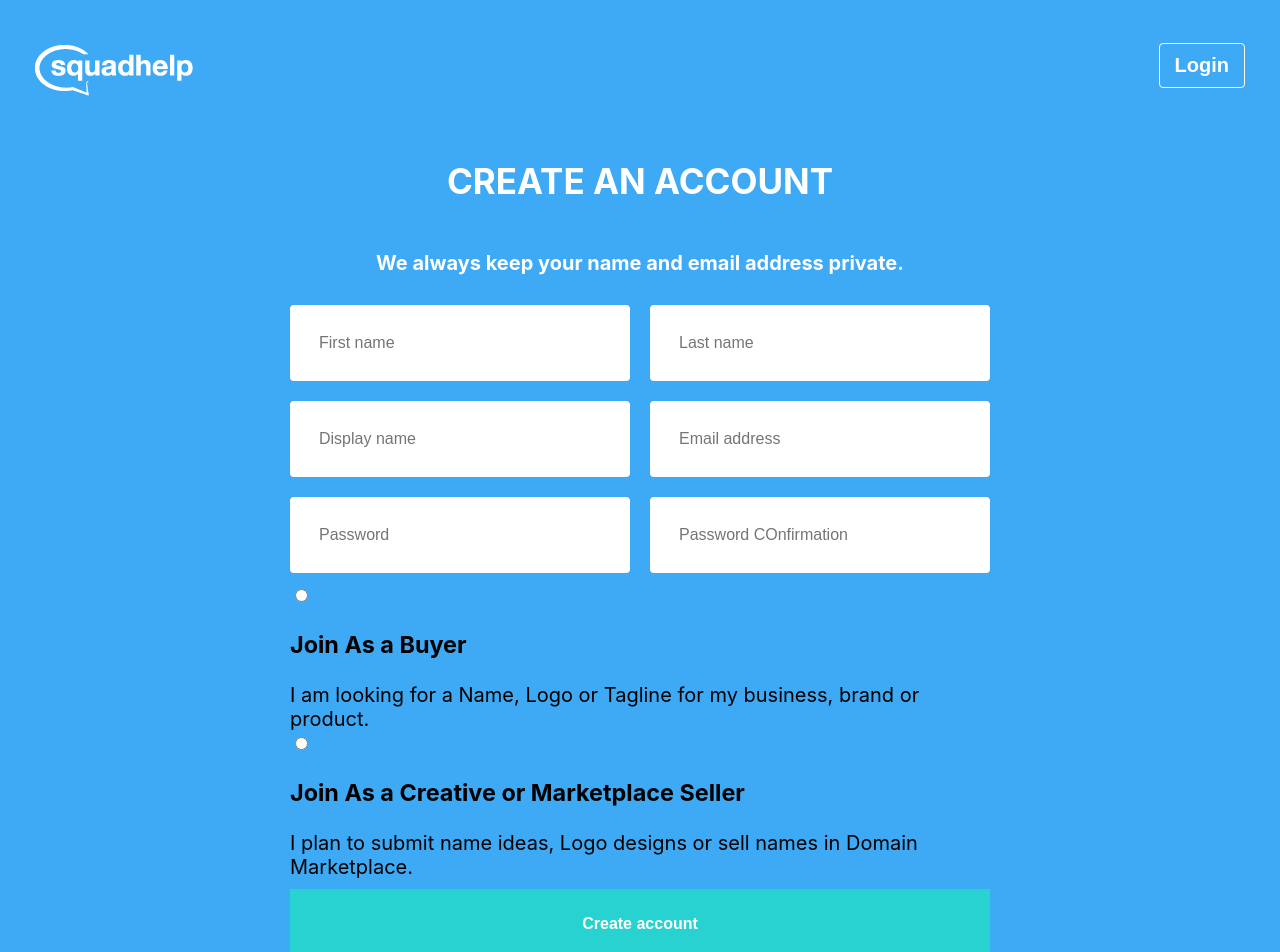
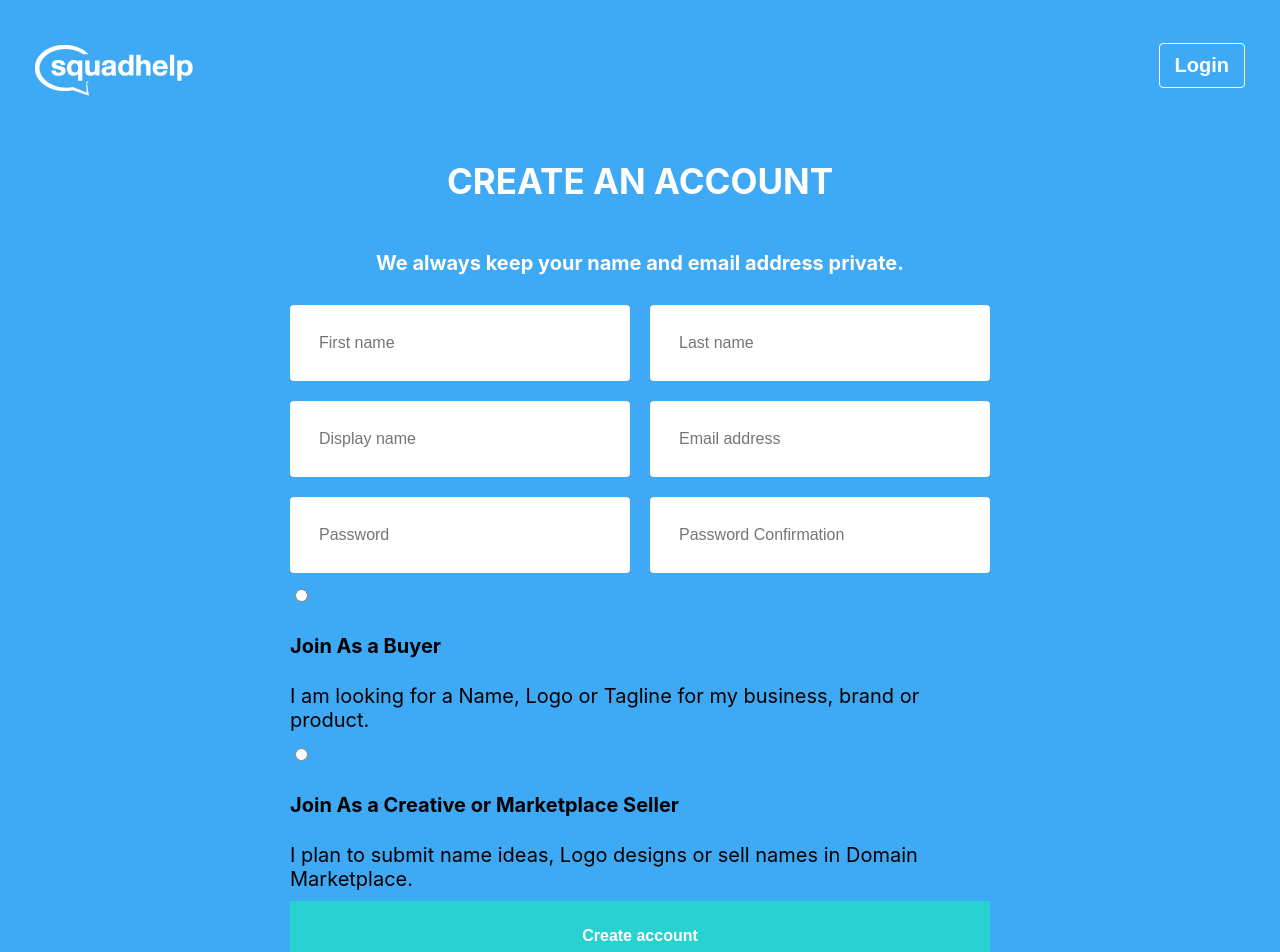
Before and after one commit to morghull/fm_hw_react_signin_form, a React (Create React App) app: page /signup in a window 1280 px wide. Shown: the top 952 px of the page. Built offline with nearby package versions, Linux system fonts and the light colour scheme.

Commit message:
extend inputWrapper to work with different types

```diff
--- a/src/components/forms/InputWrapper/InputWrapper.module.scss
+++ b/src/components/forms/InputWrapper/InputWrapper.module.scss
@@ -8,7 +8,8 @@
 .inputWrapper + .inputWrapper {
   margin-top: 0.5rem;
 }
-.input {
+.input[type="text"],
+.input[type="password"] {
   width: 100%;
   padding: 1.3rem 1.3rem;
   border: 0.15rem solid transparent;
@@ -17,7 +18,8 @@
   color: $clr-font-inputs;
   outline: none;
 }
-.valid+span::after {
+.valid[type="text"]+span::after,
+.valid[type="password"]+span::after {
   content: '';
   width: .5rem;
   height: 1rem;
@@ -34,7 +36,8 @@
   border-radius: 15%;
   z-index: 100;
 }
-.invalid {
+.invalid[type="text"],
+.invalid[type="password"] {
   border: 0.15rem solid $clr-invalid;
 }
 .error {
--- a/src/components/forms/InputWrapper/index.js
+++ b/src/components/forms/InputWrapper/index.js
@@ -4,7 +4,7 @@ import cx from 'classnames';
 import styles from './InputWrapper.module.scss';
 
 const InputWrapper = (props) => {
-  const { name, ...rest } = props;
+  const { name, children, ...rest } = props;
   return (
     <label className={styles.inputWrapper}>
       <Field name={name}>
@@ -13,8 +13,11 @@ const InputWrapper = (props) => {
             [styles.valid]: meta.touched && !meta.error,
             [styles.invalid]: meta.touched && meta.error,
           });
-          return (<>
-            <input className={classNames} {...field} {...rest} /><span/></>
+          return (
+            <>
+              <input className={classNames} {...field} {...rest} />
+              <span />
+            </>
           );
         }}
       </Field>
@@ -23,6 +26,7 @@ const InputWrapper = (props) => {
         component="div"
         className={styles.error}
       ></ErrorMessage>
+      {children}
     </label>
   );
 };
--- a/src/components/forms/SignUpForm/index.js
+++ b/src/components/forms/SignUpForm/index.js
@@ -50,24 +50,22 @@ const SignUpForm = () => {
         <ShortInputWrapper
           name="passwordconf"
           type="password"
-          placeholder="Password COnfirmation"
+          placeholder="Password Confirmation"
         />
-        <label>
-          <input name="join" type="radio" value="buyer" />
-          <h3>Join As a Buyer</h3>
+        <InputWrapper name="join" type="radio" value="buyer">
+          <h4>Join As a Buyer</h4>
           <span>
             I am looking for a Name, Logo or Tagline for my business,
             brand or product.
           </span>
-        </label>
-        <label>
-          <input name="join" type="radio" value="seller" />
-          <h3>Join As a Creative or Marketplace Seller</h3>
+        </InputWrapper>
+        <InputWrapper name="join" type="radio" value="buyer">
+          <h4>Join As a Creative or Marketplace Seller</h4>
           <span>
             I plan to submit name ideas, Logo designs or sell names in
             Domain Marketplace.
           </span>
-        </label>
+        </InputWrapper>
         <button className={styles.submit} type="submit">
           Create account
         </button>
```
